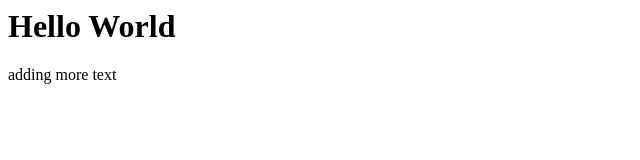
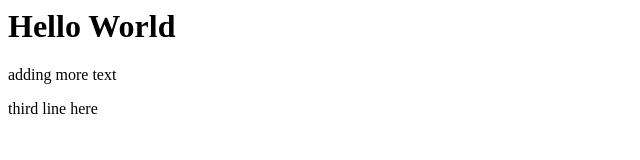
Before and after one commit to adankoff/wpmtl, a plain HTML site: page index.html in a window 1280 px wide. Shown: the whole page, without its empty margins (0-640 px from the left). Drawn offline with Linux system fonts and the light colour scheme.

Commit message:
aded a third line

```diff
--- a/index.html
+++ b/index.html
@@ -2,5 +2,6 @@
 <body>
 	<h1>Hello World</h1>
 	<p>adding more text</p>
+	<p>third line here</p>
 </body>
 </html>
```
